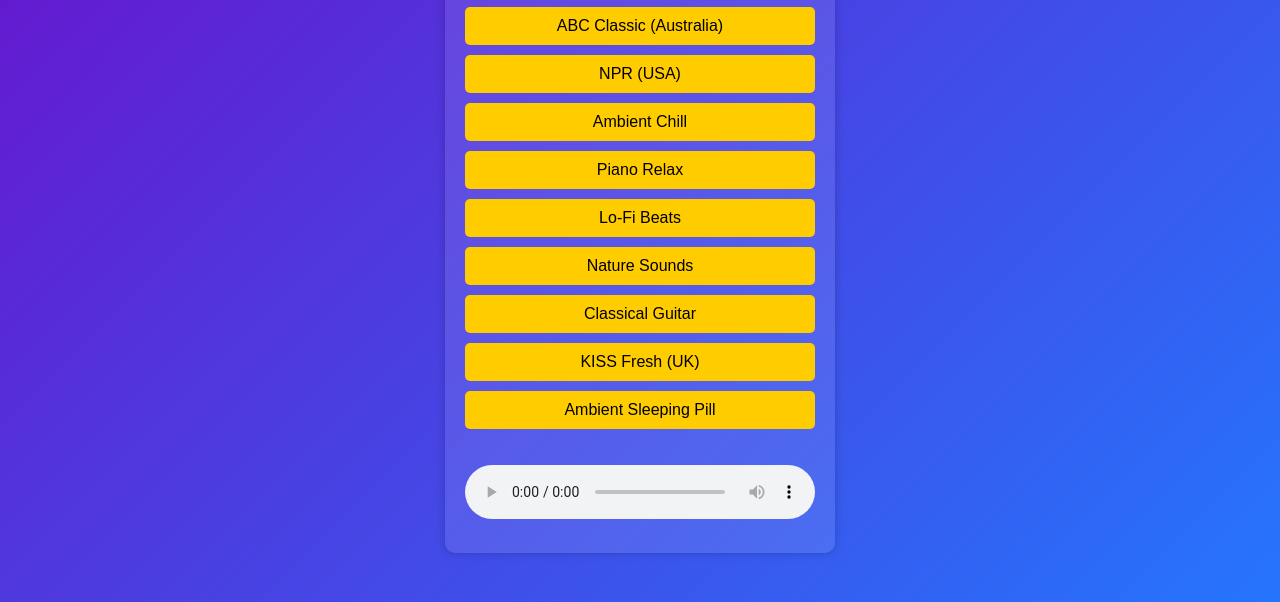
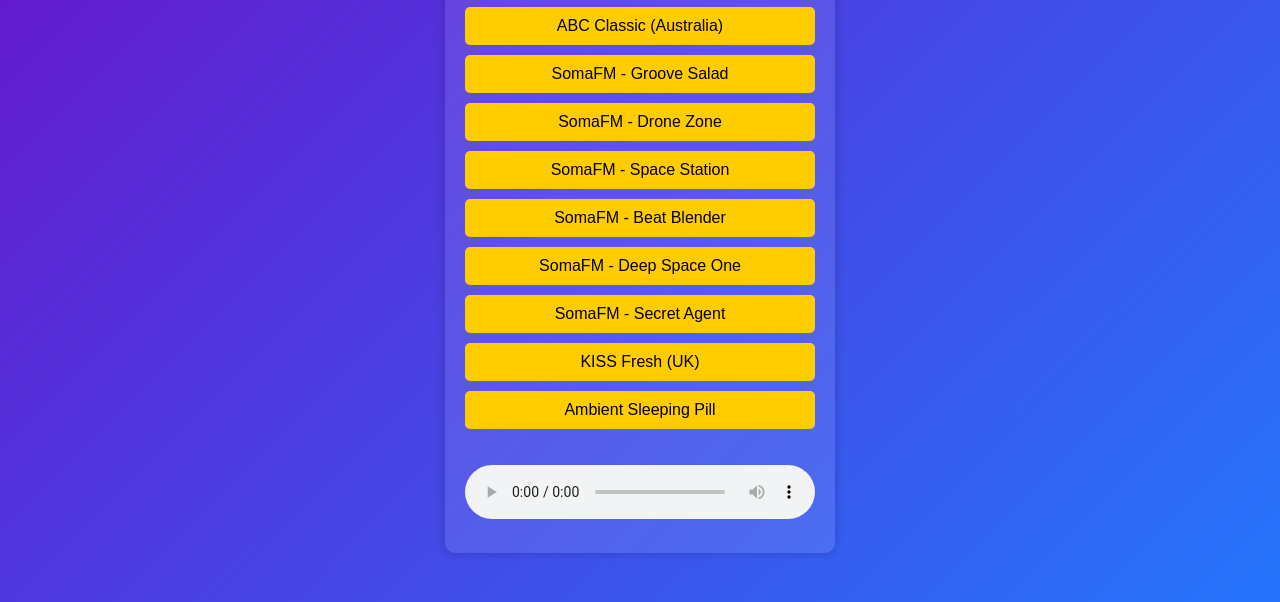
Before and after one commit to totokeyb/totu, a plain HTML site: page index.html in a window 1280 px wide. Shown: the part 198-800 px from the top of the page. Drawn offline with Linux system fonts and the light colour scheme.

Commit message:
Update index.html

```diff
--- a/index.html
+++ b/index.html
@@ -66,17 +66,17 @@
     <div class="container">
         <h1>🎵 在线电台 🎵</h1>
         <ul class="radio-list">
-            <li><button onclick="playRadio(this, 'https://stream-relay-geo.ntslive.net/stream')">NTS Radio (London)</button></li>
-            <li><button onclick="playRadio(this, 'https://live-radio01.mediahubaustralia.com/2LRW/mp3')">ABC Classic (Australia)</button></li>
-            <li><button onclick="playRadio(this, 'https://stream.wbez.org/wbez128.mp3')">NPR (USA)</button></li>
-            <li><button onclick="playRadio(this, 'http://icecast.radiofrance.fr/francemusiqueambient-mp3')">Ambient Chill</button></li>
-            <li><button onclick="playRadio(this, 'http://icecast.radiofrance.fr/francemusiqueeasyclassique-mp3')">Piano Relax</button></li>
-            <li><button onclick="playRadio(this, 'http://stream.livex.fm/lofi')">Lo-Fi Beats</button></li>
-            <li><button onclick="playRadio(this, 'http://stream.zeno.fm/2v3k8nqevfeuv')">Nature Sounds</button></li>
-            <li><button onclick="playRadio(this, 'http://icecast.radiofrance.fr/francemusiqueclassique-mp3')">Classical Guitar</button></li>
-            <li><button onclick="playRadio(this, 'https://live-bauer-al.sharp-stream.com/kissfresh.mp3')">KISS Fresh (UK)</button></li>
-            <li><button onclick="playRadio(this, 'https://radio.stereoscenic.com/asp-h.mp3')">Ambient Sleeping Pill</button></li>
-        </ul>
+    <li><button onclick="playRadio(this, 'https://stream-relay-geo.ntslive.net/stream')">NTS Radio (London)</button></li>
+    <li><button onclick="playRadio(this, 'https://live-radio01.mediahubaustralia.com/2LRW/mp3')">ABC Classic (Australia)</button></li>
+    <li><button onclick="playRadio(this, 'http://ice.somafm.com/groovesalad-128-mp3')">SomaFM - Groove Salad</button></li>
+    <li><button onclick="playRadio(this, 'http://ice.somafm.com/dronezone-128-mp3')">SomaFM - Drone Zone</button></li>
+    <li><button onclick="playRadio(this, 'http://ice.somafm.com/spacestation-128-mp3')">SomaFM - Space Station</button></li>
+    <li><button onclick="playRadio(this, 'http://ice.somafm.com/beatblender-128-mp3')">SomaFM - Beat Blender</button></li>
+    <li><button onclick="playRadio(this, 'http://ice.somafm.com/deepspaceone-128-mp3')">SomaFM - Deep Space One</button></li>
+    <li><button onclick="playRadio(this, 'http://ice.somafm.com/secretagent-128-mp3')">SomaFM - Secret Agent</button></li>
+    <li><button onclick="playRadio(this, 'https://live-bauer-al.sharp-stream.com/kissfresh.mp3')">KISS Fresh (UK)</button></li>
+    <li><button onclick="playRadio(this, 'https://radio.stereoscenic.com/asp-h.mp3')">Ambient Sleeping Pill</button></li>
+</ul>
         <audio id="radioPlayer" controls>
             <source id="radioSource" src="" type="audio/mpeg">
             您的浏览器不支持音频播放。
```
